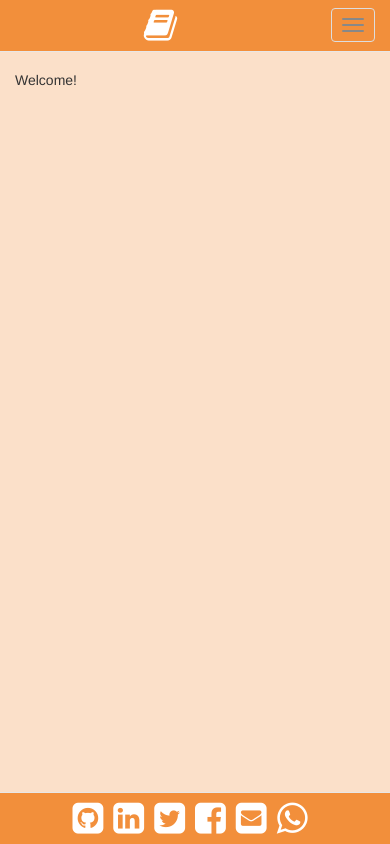
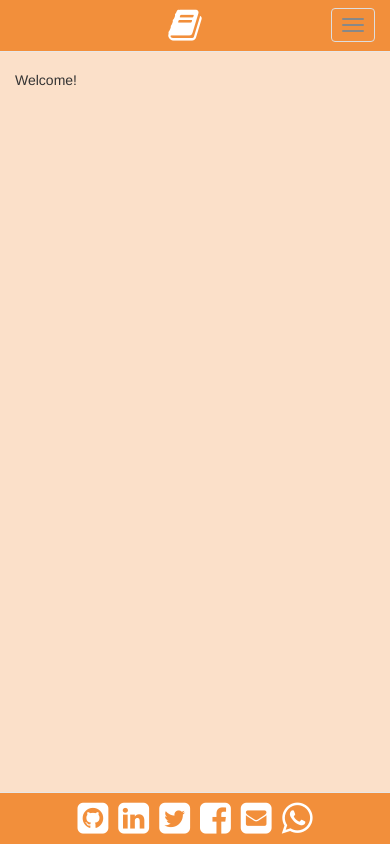
Before and after one commit to rghossi/book-trading-club, a Node server app: page / in a window 390 px wide. Run offline with Node 20, Linux system fonts and the light colour scheme; style sheets or scripts are compiled from the project's sources; some libraries are stand-ins or nearby versions.

Commit message:
small positioning fixes

```diff
--- a/client/static/css/style.css
+++ b/client/static/css/style.css
@@ -14,7 +14,7 @@ body {
   float: none;
 }
 
-.navbar > .container, .navbar-collapse {
+.navbar > .container {
   text-align: center;
 }
 
@@ -29,7 +29,8 @@ body {
 
 .navbar-header > a {
   font-size: 36px;
-  margin-right: 10px;
+  margin-right: 5px;
+  margin-left: 5px;
   color: white;
 }
 
@@ -41,3 +42,9 @@ body {
 .navbar-nav {
   margin-top: 7.5px;
 }
+
+@media (max-width: 768px) {
+  .navbar-header > .link {
+    margin-left: 44px;
+  }
+}
```
